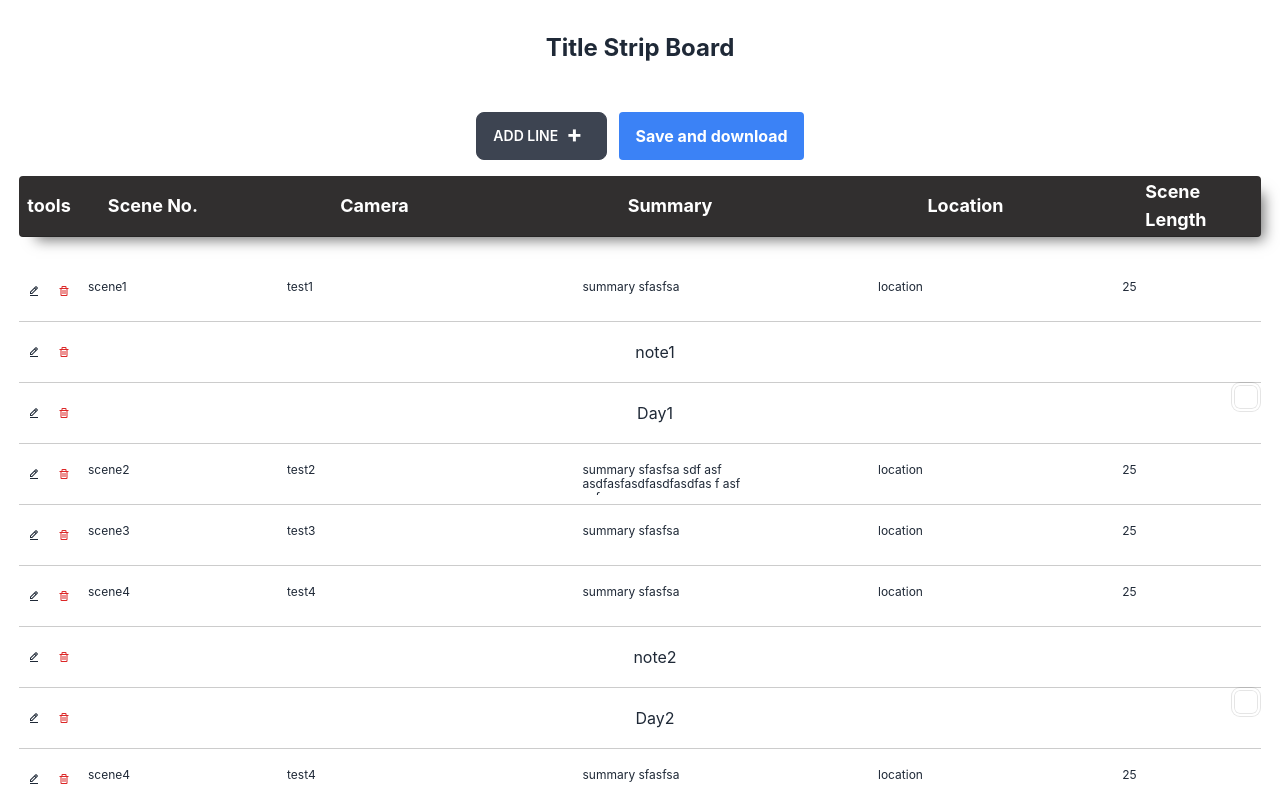
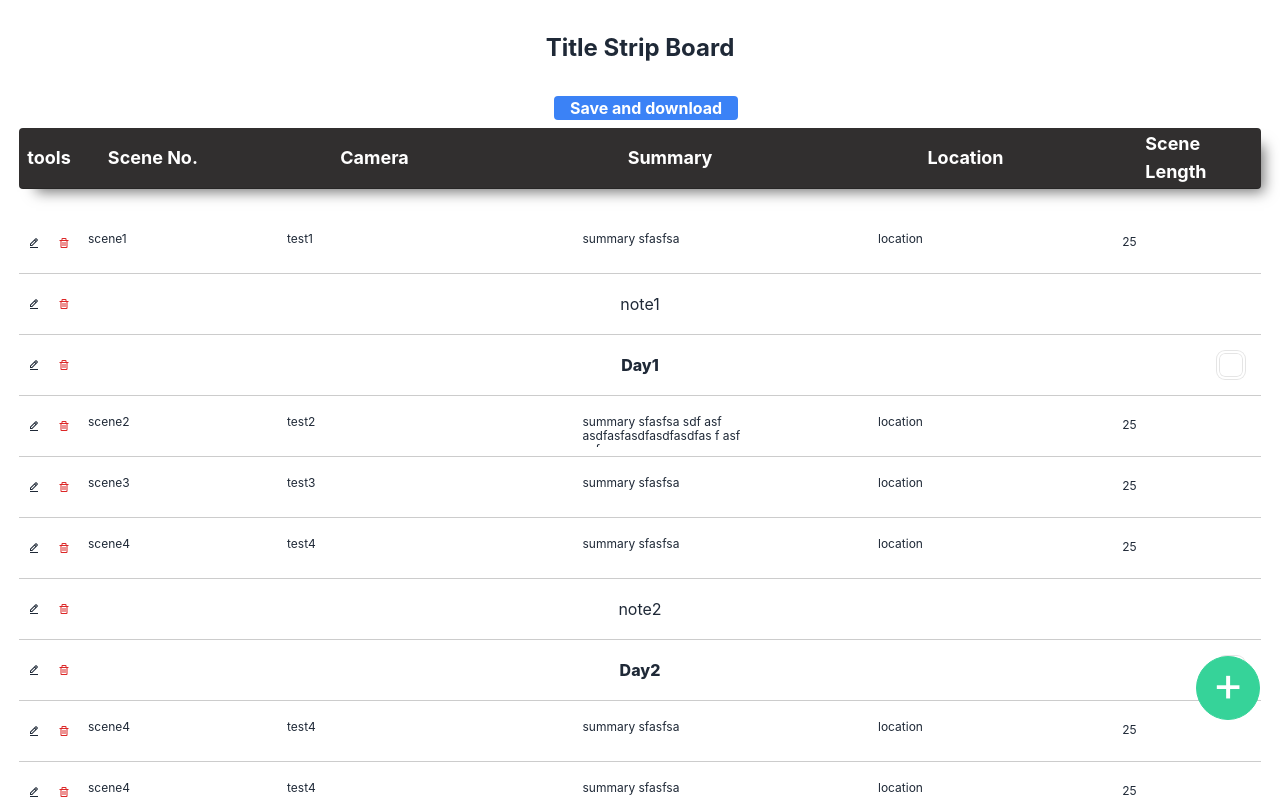
Before and after one commit to abdullah-manafikhi/movie, a Next.js app: page /output in a window 1280 px wide. Shown: the top 800 px of the page. Built offline with nearby package versions, Linux system fonts and the light colour scheme.

Commit message:
adding the newLine feature

```diff
--- a/components/AddLine.jsx
+++ b/components/AddLine.jsx
@@ -1,10 +1,24 @@
-import React from 'react'
+import { useContext } from 'react'
+import TableContext from './context/TableContext.js'
 
-function AddLine() {
+function AddLine({ index }) {
+
+    const { addLine, setAddLine, adding, setAdding } = useContext(TableContext)
+
+    const addDay = (e) => {
+        setAddLine({index: index, type: "day", value: "new Day"})
+        setAdding({isAdding: true, id: null})
+    }
+
+    const addNote = (e) => {
+        setAddLine({index: index, type: "note", value: "New note"})
+        setAdding({isAdding: true, id: null})
+    }
+
     return (
         <div className='w-full grid grid-cols-2 justify-items-center py-4'>
-            <span className='btn glass bg-slate-300 text-black'>Day line <span className='font-bold text-2xl mx-2 mb-2'>+</span></span>
-            <span className='btn glass bg-slate-300 text-black'>Note line <span className='font-bold text-2xl mx-2 mb-2'>+</span></span>
+            <span onClick={(e) => addDay(e)} className='btn glass bg-slate-300 text-black'>Day line <span className='font-bold text-2xl mx-2 mb-2'>+</span></span>
+            <span onClick={(e) => addNote(e)} className='btn glass bg-slate-300 text-black'>Note line <span className='font-bold text-2xl mx-2 mb-2'>+</span></span>
         </div>
     )
 }
--- a/components/DndUI.jsx
+++ b/components/DndUI.jsx
@@ -6,6 +6,7 @@ import SortableItem from './SortableItem';
 import { initialLines } from "../assets/data"
 import TableContext from './context/TableContext.js';
 import randomColor from 'randomcolor'
+// import axios from 'axios'
 
 function DndUI() {
 
@@ -13,9 +14,21 @@ function DndUI() {
     const [items, setItems] = useState(initialLines);
 
     // cursor state is for changing the cursor when dragging
-    const { setCursor, daysMap, setDaysMap } = useContext(TableContext);
+    const { setCursor, daysMap, setDaysMap, addLine } = useContext(TableContext);
     // const [activeId, setActiveId] = useState(null);
 
+    useEffect(() => {
+        if (addLine.type) {
+            let newItems = items.slice(0, addLine.index + 1)
+            console.log(newItems)
+            newItems.push({ id: addLine.index + 100, [addLine.type]: addLine.value })
+            const test = items.slice(addLine.index + 1, items.length - 1)
+            console.log(test)
+            newItems = newItems.concat(test)
+            console.log(newItems)
+            setItems(newItems)
+        }
+    }, [addLine])
 
     useEffect(() => {
         // initializing global variable "days"
@@ -32,6 +45,7 @@ function DndUI() {
                     days.colors = { ...days.colors, [item.id]: (JSON.parse(localStorage.getItem("colors")))[item.id] }
                 }
                 else {
+                    console.log(item)
                     days.colors = { ...days.colors, [item.id]: "white" }
                 }
             }
@@ -39,7 +53,21 @@ function DndUI() {
         // We are stringifying days object because we cannot save object in localStorge
         localStorage.setItem("colors", JSON.stringify(days.colors))
         setDaysMap(days)
+        console.log(days)
     }, [items])
+
+    // useEffect(() => {
+    //     (async() => {
+    //         console.log("its getting there")
+    //         const test = await fetch("http://movieapp-env.eba-xgguxtgd.us-west-1.elasticbeanstalk.com/api/stripboards/1")
+    //         const res = await test.json()
+    //         setItems([...res.table_content, {
+    //             id: "15",
+    //             day: "Day4"
+    //         }])
+    //         console.log(res)
+    //     })()
+    // }, [])
 
 
     const sensors = useSensors(
@@ -54,9 +82,9 @@ function DndUI() {
                 tolerance: 1,
             },
         }),
-        useSensor(KeyboardSensor, {
-            coordinateGetter: sortableKeyboardCoordinates,
-        }),
+        // useSensor(KeyboardSensor, {
+        //     coordinateGetter: sortableKeyboardCoordinates,
+        // }),
     );
     // This functioon is for changing the consequence of the dnd table
     function handleDragEnd(event) {
--- a/components/PopOver.jsx
+++ b/components/PopOver.jsx
@@ -12,7 +12,7 @@ export const PopOver = ({ color, onChange }) => {
   useClickOutside(popover, close);
 
   return (
-    <div className="picker noprintdplay">
+    <div className="picker noprintdplay my-auto">
       <div
         className="swatch"
         style={{ backgroundColor: color }}
--- a/components/SortableItem.jsx
+++ b/components/SortableItem.jsx
@@ -2,7 +2,8 @@ import { useState, useRef, useEffect } from 'react';
 import { useContext } from "react";
 import { useSortable } from '@dnd-kit/sortable';
 import { CSS } from '@dnd-kit/utilities';
-import { BiTrash, BiEditAlt ,BiCross ,BiTv } from 'react-icons/bi'
+import { BiTrash, BiEditAlt, BiCross, BiTv } from 'react-icons/bi'
+import { AiOutlinePlus } from 'react-icons/ai'
 import TableContext from './context/TableContext.js';
 import { PopOver } from '../components/PopOver'
 import AddLine from './AddLine.jsx';
@@ -17,7 +18,7 @@ function SortableItem(props) {
     const [style3, setStyle3] = useState({ backgroundColor: "" })
 
     // getting the table from the context
-    const { cursor, daysMap, setDaysMap, isAdding } = useContext(TableContext)
+    const { cursor, daysMap, setDaysMap, adding, setAdding } = useContext(TableContext)
     // This for focusing on the scene input when updateing start
     const firstInputRef = useRef()
 
@@ -35,36 +36,35 @@ function SortableItem(props) {
 
     // functions start here
     // This function is reponsible for allowing the user to save the edits that he/she made is on the row
-    const saveIconHundler = (e)=> {
-        console.log("save me pls im :" ,e.currentTarget)
+    const saveIconHundler = (e) => {
+        console.log("save me pls im :", e.currentTarget)
         // do some save action here
-        window.alert( "you edit the sence number (XX) saved " )
-        // window.alert(  )
+        window.alert("you edit the sence number (XX) saved ")
 
-        setInputDisabled(  prevState => {
-            console.log (prevState)
+        setInputDisabled(prevState => {
+            console.log(prevState)
             return true
         })
 
     }
 
-    const cancelIconHundler = (e)=> {
-        console.log("cancel me pls im :" ,e.currentTarget)
-        setInputDisabled(  prevState => {
-            console.log (prevState)
+    const cancelIconHundler = (e) => {
+        console.log("cancel me pls im :", e.currentTarget)
+        setInputDisabled(prevState => {
+            console.log(prevState)
             return true
         })
     }
 
     const addNewNoteHundler = () => {
-        setInputDisabled(  prevState => {
-            console.log (prevState)
+        setInputDisabled(prevState => {
+            console.log(prevState)
             return true
         })
     }
     const addNewSceneHundler = () => {
-        setInputDisabled(  prevState => {
-            console.log (prevState)
+        setInputDisabled(prevState => {
+            console.log(prevState)
             return true
         })
     }
@@ -92,27 +92,12 @@ function SortableItem(props) {
         trgt.style.height = trgt.scrollHeight + "px";
     }
 
-
-    // for (let i = 0; i < daysMap.data.length; ++i) {
-    //     if (props.index <= daysMap.data[i].index) {
-    //         setStyle3(prevState => (
-    //             {
-    //                 ...prevState,
-    //                 backgroundColor: daysMap.colors[daysMap.data[i].id] === "white" ? LsColors[daysMap.data[i].id] : daysMap.colors[daysMap.data[i].id]
-    //             }
-    //         ))
-    //         break;
-    //     }
-    // }
-
     useEffect(() => {
         if (daysMap !== null) {
-            console.log(daysMap.data)
             const LsColors = JSON.parse(localStorage.getItem("colors"))
             let l = -1
             let r = daysMap.data.length - 1
             let mid = 0
-            console.log(props.index)
 
             // =====================================
             // *********** BINARY SEARCH ************
@@ -128,15 +113,12 @@ function SortableItem(props) {
                     l = mid
                 }
             }
-
             setStyle3(prevState => (
                 {
                     ...prevState,
                     backgroundColor: daysMap.colors[daysMap.data[r].id] === "white" ? LsColors[daysMap.data[r].id] : daysMap.colors[daysMap.data[r].id]
                 }
             ))
-
-            console.log(l, r)
 
             if (Object.hasOwn(formData, "day")) {
                 setStyle3(prevState => (
@@ -151,7 +133,6 @@ function SortableItem(props) {
 
 
     const onChangeColor = (clr) => {
-        console.log(props.id, clr)
         setDaysMap(prevState => {
             localStorage.setItem("colors", JSON.stringify({ ...prevState.colors, [formData.id]: clr }))
             return {
@@ -160,7 +141,6 @@ function SortableItem(props) {
             }
         })
     }
-
 
     if (daysMap === null) {
         return (<h2>Loading...</h2>)
@@ -172,17 +152,25 @@ function SortableItem(props) {
             return (
                 <div ref={setNodeRef} style={style}  {...attributes} {...listeners}>
                     <div title="Hold to Drag!" style={style3} className={`row-grid-day touch-manipulation z-1 ${cursor} `}>
-                            <span className='w-full noprintdplay m-auto flex justify-evenly'>
-                                <button className='z-50 btn btn-xs btn-ghost' onClick={(e) => onEditClick(e)}>{inputDisabled === true ?  <BiEditAlt/>: <BiCross />}</button>
-                                <label className='z-50 btn btn-xs btn-ghost text-red-600' htmlFor="my-modal-3" onClick={() => console.log("dleete")}>{inputDisabled === true ?  <BiTrash/>: <BiTv />}</label>
+                        <span className='w-full noprintdplay m-auto flex justify-center'>
+                            <button className='z-50 btn btn-xs btn-ghost' onClick={(e) => onEditClick(e)}>{inputDisabled === true ? <BiEditAlt /> : <BiCross />}</button>
+                            <label className='z-50 btn btn-xs btn-ghost text-red-600' htmlFor="my-modal-3" onClick={() => console.log("dleete")}>
+                                {inputDisabled === true ? <BiTrash /> : <BiTv />}
+                            </label>
                         </span>
                         <span className='my-auto'>
-                                {formData.day}
+                            <input
+                                onChange={e => onChange(e)}
+                                type="text" placeholder="" defaultValue={formData.day} ref={firstInputRef}
+                                className={`input input-ghost text-center resize-none w-full font-extrabold max-w-xs scroll-day ${inputDisabled ? "pointer-events-none" : "pointer-events-auto"}`}
+                            />
                         </span>
+                        <div className="flex justify-center">
                             <PopOver color={daysMap.colors[formData.id]} onChange={onChangeColor} />
+                            {adding.isAdding ? (<button className='btn btn-xs btn-ghost text-blue-500 text-xl my-auto mr-4'>
+                                <AiOutlinePlus onClick={() => setAdding({ isAdding: true, id: formData.id })} />
+                            </button>) : ""}
                         </div>
-                        <div className="w-full flex flex-auto justify-end">
-                            <button className={`${inputDisabled ? "hidden" : ""} btn btn-ghost w-auto`}>submit</button>
                     </div>
                     {/* this is the module that will display the delete confirm when clicking on the delete button*/}
                     <input type="checkbox" id="my-modal-3" className="modal-toggle" />
@@ -195,7 +183,7 @@ function SortableItem(props) {
                             </div>
                         </div>
                     </div>
-                        {isAdding ? (<AddLine />) : ""}
+                    {adding.isAdding && formData.id === adding.id ? (<AddLine index={props.index} />) : ""}
                 </div>
             )
         }
@@ -203,14 +191,14 @@ function SortableItem(props) {
         else if (props.line.note) {
             return (
                 <div ref={setNodeRef} style={style}  {...attributes} {...listeners}>
-                    <div title="Hold to Drag!" style={style3} className={`row-grid-day touch-manipulation z-1 ${cursor}`}>
+                    <div title="Hold to Drag!" style={style3} className={`row-grid-note touch-manipulation z-1 ${cursor}`}>
                         <span className='w-auto noprintdplay m-auto flex justify-evenly'>
                             {/* inputDisable ?  *** ENOUGH *** */}
                             {inputDisabled === true ?
                                 <>
-                            <button className='z-50 btn btn-xs btn-ghost' onClick={(e) => onEditClick(e)}><BiEditAlt/></button>
-                            <label className='z-50 btn btn-xs btn-ghost text-red-600' htmlFor="my-modal-3" onClick={() => console.log("dleete")}><BiTrash/></label>
-                        </>:
+                                    <button className='z-50 btn btn-xs btn-ghost' onClick={(e) => onEditClick(e)}><BiEditAlt /></button>
+                                    <label className='z-50 btn btn-xs btn-ghost text-red-600' htmlFor="my-modal-3" onClick={() => console.log("dleete")}><BiTrash /></label>
+                                </> :
                                 <>
                                     <button className='z-50 btn btn-xs btn-ghost' onClick={(e) => saveIconHundler(e)}>save</button>
                                     <button className='z-50 btn btn-xs btn-ghost' onClick={(e) => cancelIconHundler(e)}>cancel</button>
@@ -219,10 +207,12 @@ function SortableItem(props) {
                         <span className='my-auto'>
                             {formData.note}
                         </span>
+                        {adding.isAdding ? (<button className='btn btn-xs btn-ghost text-blue-500 text-xl my-auto ml-2'>
+                            <AiOutlinePlus onClick={() => setAdding({ isAdding: true, id: formData.id })} />                        </button>) : ""}
                     </div>
                     <div className="w-full flex flex-auto justify-end">
-                        <button onClick={addNewSceneHundler } className={`${inputDisabled ? "hidden" : ""} btn m-3 text-white font-bold bg-blue-500 btn-ghost w-auto`}>add new line</button>
-                        <button onClick={addNewNoteHundler } className={`${inputDisabled ? "hidden" : ""} btn m-3 text-white font-bold bg-blue-500 btn-ghost w-auto`}>add new note</button>
+                        <button onClick={addNewSceneHundler} className={`${inputDisabled ? "hidden" : ""} btn m-3 text-white font-bold bg-blue-500 btn-ghost w-auto`}>add new line</button>
+                        <button onClick={addNewNoteHundler} className={`${inputDisabled ? "hidden" : ""} btn m-3 text-white font-bold bg-blue-500 btn-ghost w-auto`}>add new note</button>
                     </div>
                     {/* this is the module that will display the delete confirm when clicking on the delete button*/}
                     <input type="checkbox" id="my-modal-3" className="modal-toggle" />
@@ -235,7 +225,7 @@ function SortableItem(props) {
                             </div>
                         </div>
                     </div>
-                    {isAdding ? (<AddLine />) : ""}
+                    {adding.isAdding && formData.id === adding.id ? (<AddLine index={props.index} />) : ""}
                 </div>
             )
         }
@@ -245,14 +235,14 @@ function SortableItem(props) {
                 <div ref={setNodeRef} style={style}  {...attributes} {...listeners}>
                     <div title="Hold to Drag!" style={style3} className={`row-grid touch-manipulation z-1 ${cursor}`}>
                         <span className='w-full noprintdplay m-auto flex justify-evenly'>
-                            <button className='z-50 btn btn-xs btn-ghost' onClick={(e) => onEditClick(e)}>{inputDisabled === true ?  <BiEditAlt/>: <BiCross />}</button>
-                            <label className='z-50 btn btn-xs btn-ghost text-red-600' htmlFor="my-modal-3" onClick={() => console.log("dleete")}>{inputDisabled === true ?  <BiTrash/>: <BiTv />}</label>
+                            <button className='z-50 btn btn-xs btn-ghost' onClick={(e) => onEditClick(e)}>{inputDisabled === true ? <BiEditAlt /> : <BiCross />}</button>
+                            <label className='z-50 btn btn-xs btn-ghost text-red-600' htmlFor="my-modal-3" onClick={() => console.log("dleete")}>{inputDisabled === true ? <BiTrash /> : <BiTv />}</label>
                         </span>
                         <span className='my-auto'>
                             <textarea
                                 onChange={e => onChange(e)}
                                 type="text" placeholder="" defaultValue={formData.scene} ref={firstInputRef}
-                                className={`textarea textarea-ghost textarea-xs resize-none w-full max-w-xs scroll ${inputDisabled ? "pointer-events-none" : "pointer-events-auto"}`}
+                                className={`textarea textarea-ghost bg-none textarea-xs resize-none w-full max-w-xs scroll ${inputDisabled ? "pointer-events-none" : "pointer-events-auto"}`}
                             />
                         </span>
                         <span className='my-auto'>
@@ -276,11 +266,14 @@ function SortableItem(props) {
                                 className={`textarea textarea-ghost textarea-xs resize-none w-full max-w-xs scroll ${inputDisabled ? "pointer-events-none" : "pointer-events-auto"}`}
                             />
                         </span>
-                        <span className='my-auto'>
+                        <span className='my-auto flex justify-center'>
                             <textarea
                                 type="text" placeholder="" defaultValue={formData.page_length}
                                 className={`textarea textarea-ghost textarea-xs resize-none w-full max-w-xs scroll ${inputDisabled ? "pointer-events-none" : "pointer-events-auto"}`}
                             />
+                            {adding.isAdding ? (<button className='btn btn-xs btn-ghost text-blue-500 text-xl my-auto mr-2'>
+                                <AiOutlinePlus onClick={() => setAdding({ isAdding: true, id: formData.id })} />
+                            </button>) : ""}
                         </span>
                     </div>
                     <div className="w-full flex flex-auto justify-end">
@@ -297,7 +290,7 @@ function SortableItem(props) {
                             </div>
                         </div>
                     </div>
-                    {isAdding ? (<AddLine />) : ""}
+                    {adding.isAdding && formData.id === adding.id ? (<AddLine index={props.index} />) : ""}
                 </div>
             )
         }
--- a/components/Table.jsx
+++ b/components/Table.jsx
@@ -1,10 +1,12 @@
 import { useContext } from 'react';
 import TableContext from './context/TableContext.js';
 import DndUI from './DndUI'
+import { HiDownload } from 'react-icons/hi'
+
 
 function Table() {
 
-    const { isAdding, setIsAdding } = useContext(TableContext)
+    const { adding, setAdding } = useContext(TableContext)
 
     const handlePrint = () => {
         if (typeof (window) !== "undefinded") {
@@ -14,24 +16,20 @@ function Table() {
 
     return (
         <div className={``}>
-            {/* <button id="export-btn">Export to PDF</button> */}
-            <div className="noprintdplay mx-auto p-4 flex justify-center">
-                {!isAdding ? (
-                    <button onClick={() => setIsAdding(prevState => !prevState)} className="btn h-fit">
-                        Add Line <span className='font-bold text-2xl mx-2 mb-1'>+</span>
-                    </button>
-                )
-                    : (
-                        <button onClick={() => setIsAdding(prevState => !prevState)} className="btn btn-sm h-fit">
-                         Done   <span className='text-xs lowercase ml-4 mb-1 font-semibold'>x</span>
-                        </button>
-                    )
-                }
-                {!isAdding ? (
+            <div className="flex justify-center my-2">
+                {!adding.isAdding ? (
                     <button onClick={handlePrint} className='bg-blue-500 hover:bg-blue-700 text-white font-bold p-y-2 px-4 rounded ms-3'>
                         Save and download
                     </button>) : ""
                 }
+            </div>
+            {/* <button id="export-btn">Export to PDF</button> */}
+            <div className="noprintdplay mx-auto p-4 fixed bottom-16 right-1 opacity-100 z-50 grid justify-items-end">
+                <button onClick={() => setAdding(prevState => ({...prevState, isAdding: !prevState.isAdding}))} className={`btn ${adding.isAdding ? "btn-error" : "btn-success"} h-16 w-16 relative rounded-full`}>
+                    <span className={`font-normal ${adding.isAdding ? "text-2xl mb-1" : "text-5xl mb-2"} text-2xl rounded-full h-fit w-fit text-white`}>
+                        {adding.isAdding  ? "x" : "+"}
+                    </span>
+                </button>
             </div>
             <main className='my-container'>
                 <div className='table-grid'>
--- a/components/context/TableContext.js.jsx
+++ b/components/context/TableContext.js.jsx
@@ -7,10 +7,11 @@ export const TableProvider = ({ children }) => {
     const [cursor, setCursor] = useState("cursor-grab");
     const [daysMap, setDaysMap] = useState(null)
     const [colors, setColors] = useState([])
-    const [isAdding, setIsAdding] = useState(false)
+    const [adding, setAdding] = useState({isAdding : false, id: null})
+    const [addLine, setAddLine] = useState({})
 
     return (
-        <TableContext.Provider value={{ cursor, setCursor, daysMap, setDaysMap, colors, setColors, isAdding, setIsAdding }}>
+        <TableContext.Provider value={{ cursor, setCursor, daysMap, setDaysMap, colors, setColors, adding, setAdding, addLine, setAddLine }}>
             {children}
         </TableContext.Provider>
     )
--- a/styles/globals.css
+++ b/styles/globals.css
@@ -69,7 +69,16 @@ body {
   padding-top: 1rem/* 4px */;
   padding-left: 0.5rem/* 8px */;
   padding-right: 0.5rem/* 8px */;
-  font-size: 0.75rem/* 12px */;
+  font-size: .75rem/* 12px */;
+  line-height: 1rem/* 16px */;
+  line-height: 1.2;
+}
+
+.scroll-day{
+  margin:auto !important;
+  padding-left: 0.5rem/* 8px */;
+  padding-right: 0.5rem/* 8px */;
+  font-size: 1em/* 12px */;
   line-height: 1rem/* 16px */;
   line-height: 1.2;
 }
@@ -115,7 +124,7 @@ body {
 
 .row-grid-day{
   display: grid;
-  grid-template-columns: 60px 1fr 30px;
+  grid-template-columns: 60px 1fr 60px;
   grid-auto-rows: minmax(60px, auto);
   justify-items: center;
   background-color: rgba(255, 255, 255, 0.8);
@@ -125,9 +134,9 @@ body {
 
 .row-grid-note{
   display: grid;
-  grid-template-columns: 60px 100px repeat(3, 200px) 100px ;
+  grid-template-columns: 60px 1fr 60px;
   grid-auto-rows: minmax(60px, auto);
-  gap: 16px;
+  gap: 8px;
   justify-items: center;
   background-color: rgba(255, 255, 255, 0.8);
   border-bottom: solid 1px rgba(0, 0, 0, 0.2);
```
Lines whose indentation alone changed are shown as unchanged.
